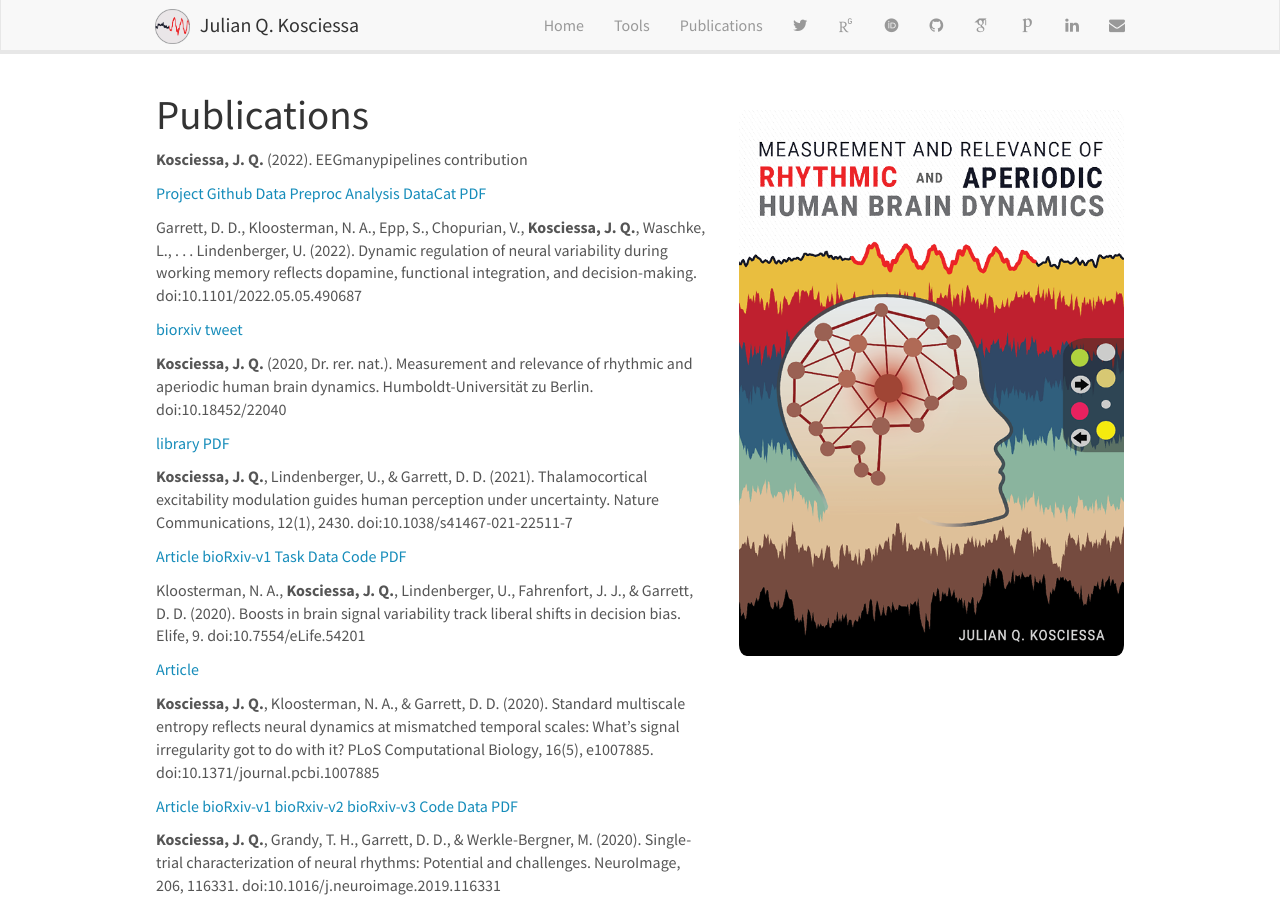
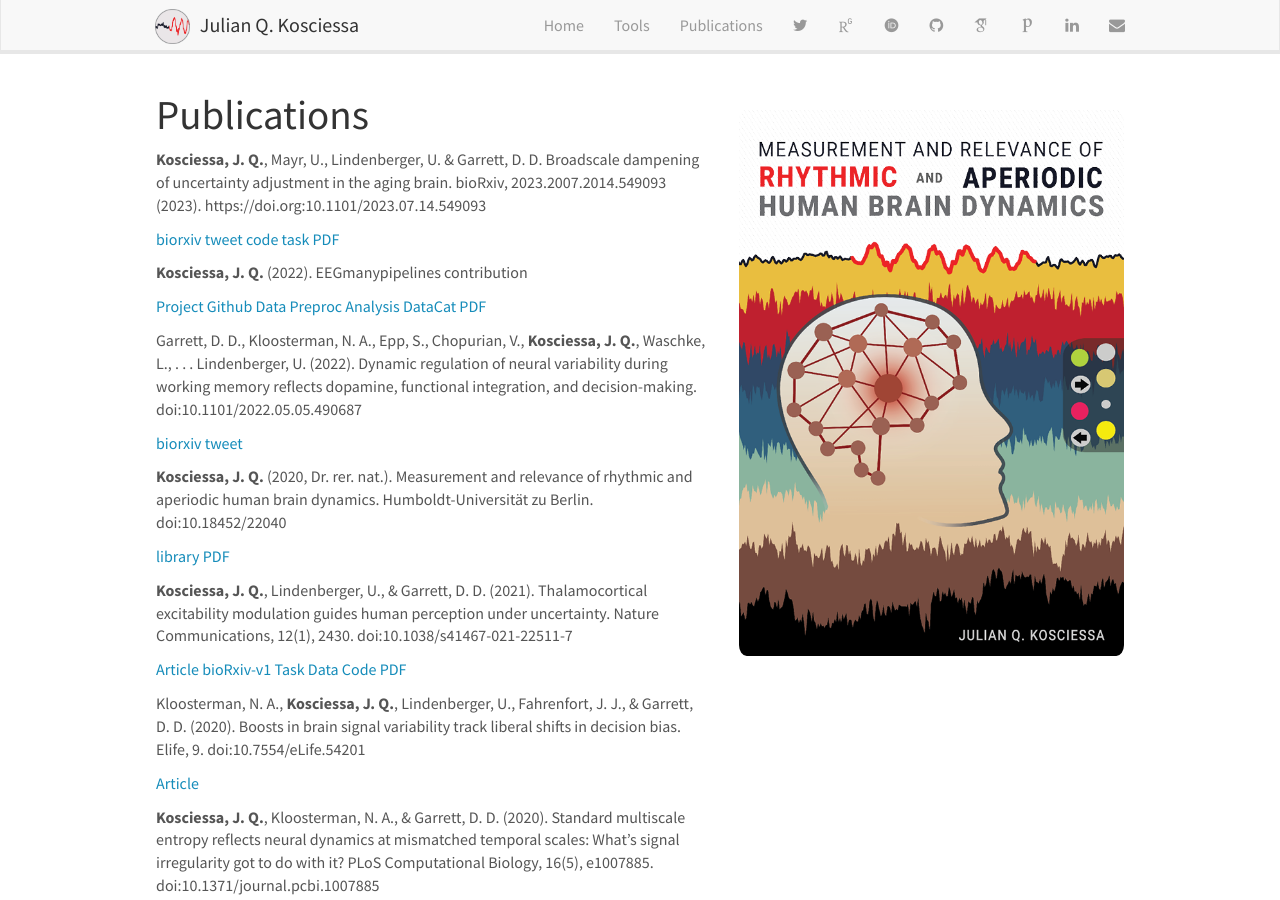
Before and after one commit to jkosciessa/jkosciessa.github.io, a Jekyll site: the page built from _pages/publications.md, in a window 1280 px wide and 900 px high. Built offline with Jekyll 4.4.1, drawn with Linux system fonts in a browser that asks for light colours; nearby versions of some CDN libraries; some web fonts are replaced.

Commit message:
add preprint, update cv

```diff
--- a/_pages/publications.md
+++ b/_pages/publications.md
@@ -7,6 +7,14 @@ permalink: /publications/
 ---
 
 # Publications
+
+**Kosciessa, J. Q.**, Mayr, U., Lindenberger, U. & Garrett, D. D. Broadscale dampening of uncertainty adjustment in the aging brain. bioRxiv, 2023.2007.2014.549093 (2023). https://doi.org:10.1101/2023.07.14.549093
+
+[biorxiv](https://www.biorxiv.org/content/10.1101/2023.07.14.549093v1)
+[tweet](https://twitter.com/JulianKosciessa/status/1681362465039196161)
+[code](https://git.mpib-berlin.mpg.de/LNDG/stateswitchage/stsw)
+[task](https://git.mpib-berlin.mpg.de/LNDG/multi-attribute-task)
+[PDF]({{ site.url }}{{ site.baseurl }}/downloads/2023-Kosciessa-StateSwitchAging)
 
 **Kosciessa, J. Q.** (2022). EEGmanypipelines contribution
 
```
Also changed, not shown: 2 other files.
